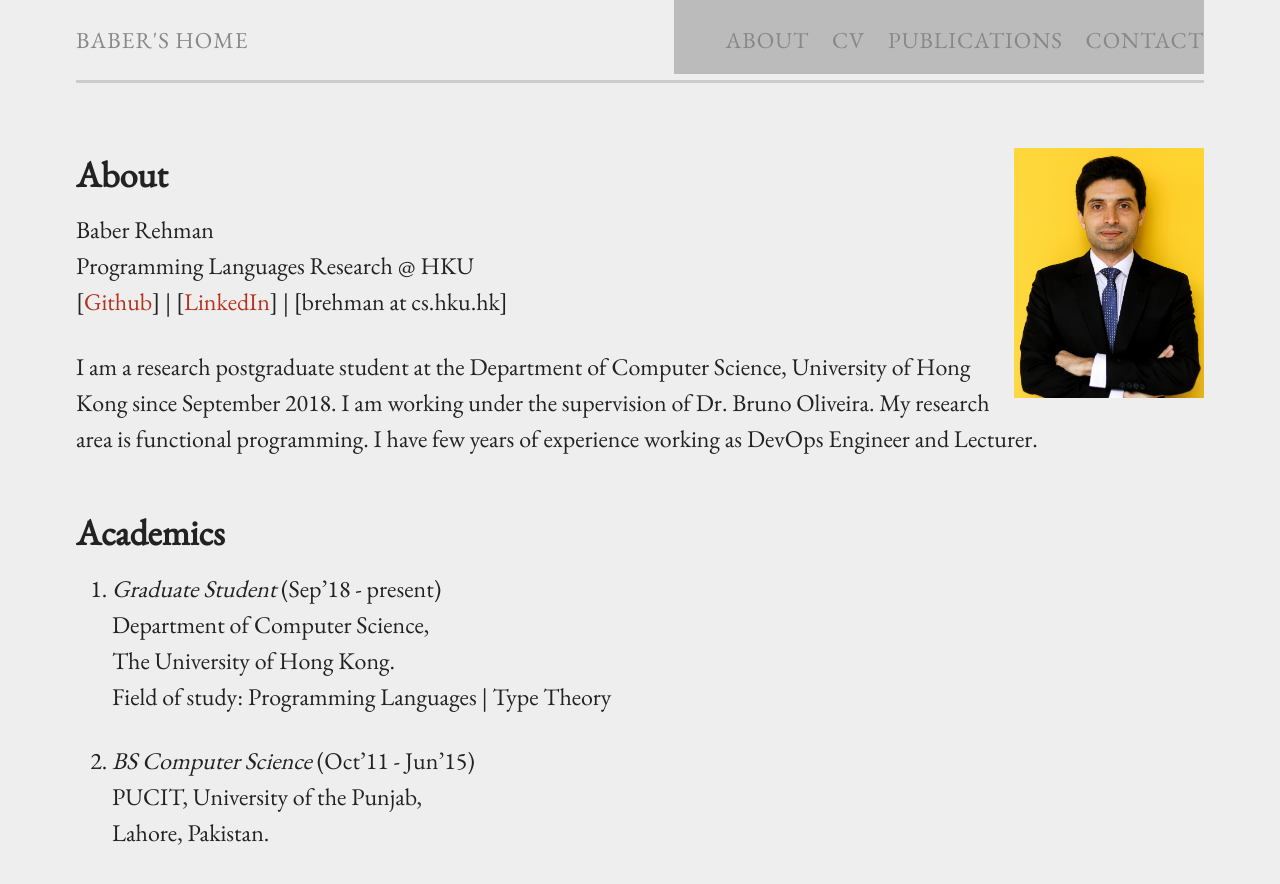
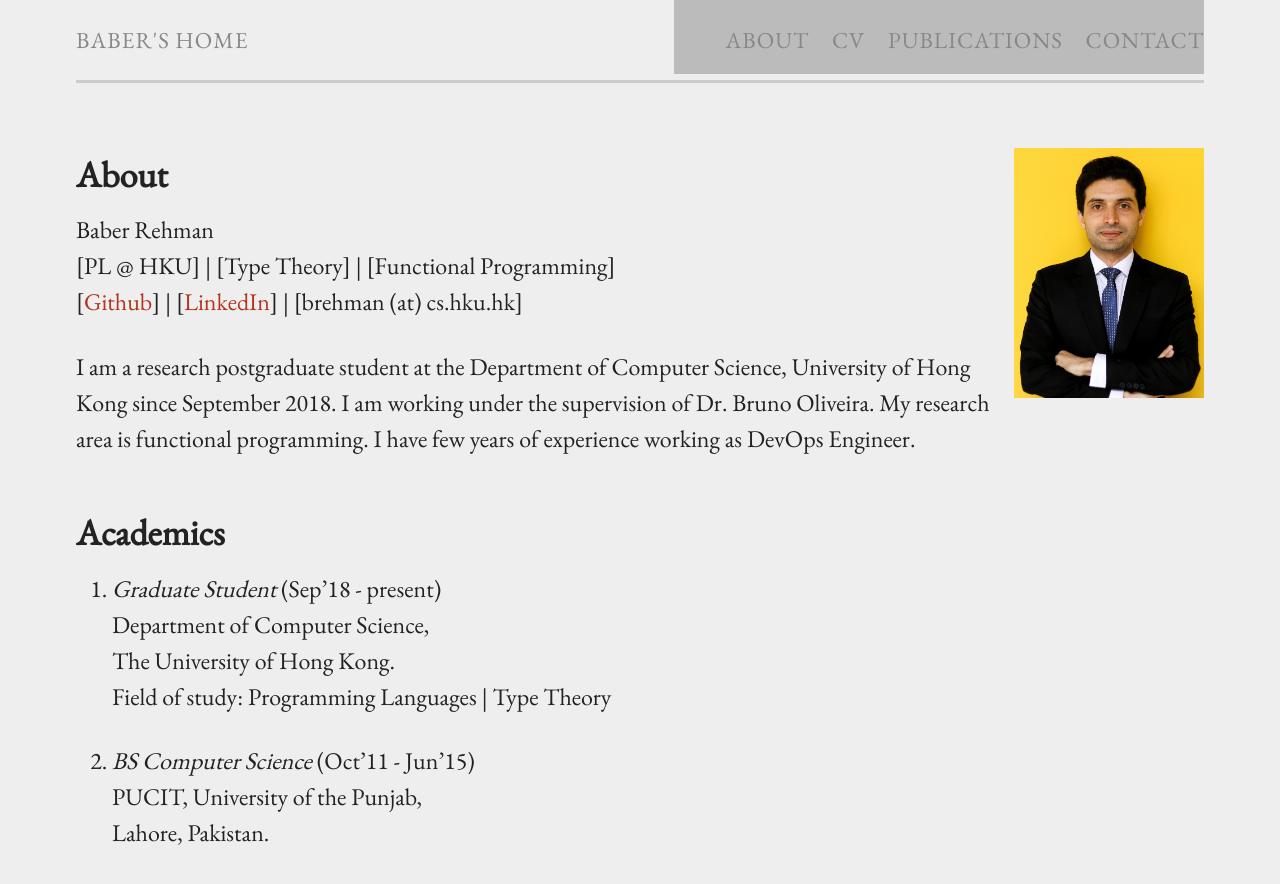
Before and after one commit to baberrehman/baberrehman.github.io, a Jekyll site: the page built from index.md, in a window 1280 px wide and 900 px high. Shown: the top 884 px of the window. Built offline with Jekyll 4.4.1, drawn with Linux system fonts in a browser that asks for light colours; some of the changed text lies outside the part shown.

Commit message:
type theory

```diff
--- a/index.md
+++ b/index.md
@@ -11,11 +11,11 @@ permalink: /
 ## About
 
 Baber Rehman <br />
-Programming Languages Research @ HKU <br />
-[[Github](https://github.com/baberrehman/)] | [[LinkedIn](https://www.linkedin.com/in/baberrehman/)] | [brehman at cs.hku.hk]
+[PL @ HKU] | [Type Theory] | [Functional Programming] <br />
+[[Github](https://github.com/baberrehman/)] | [[LinkedIn](https://www.linkedin.com/in/baberrehman/)] | [brehman (at) cs.hku.hk]
 
 I am a research postgraduate student at the Department of Computer Science, University of Hong Kong since September 2018. I am working under the supervision of Dr. Bruno Oliveira.
-My research area is functional programming. I have few years of experience working as DevOps Engineer and Lecturer.
+My research area is functional programming. I have few years of experience working as DevOps Engineer.
 
 ## Academics
 
@@ -70,9 +70,8 @@ Accepted at ECOOP 2020, April 2020
 ## Contact
 
 Baber Rehman <br />
-Research Postgraduate Student <br />
 Department of Computer Science<br />
 The University of Hong Kong<br />
 
 Office: Room 426 CYC Building<br />
-Email: [brehman@cs.hku.hk]
+Email: [brehman (at) cs.hku.hk]
```
